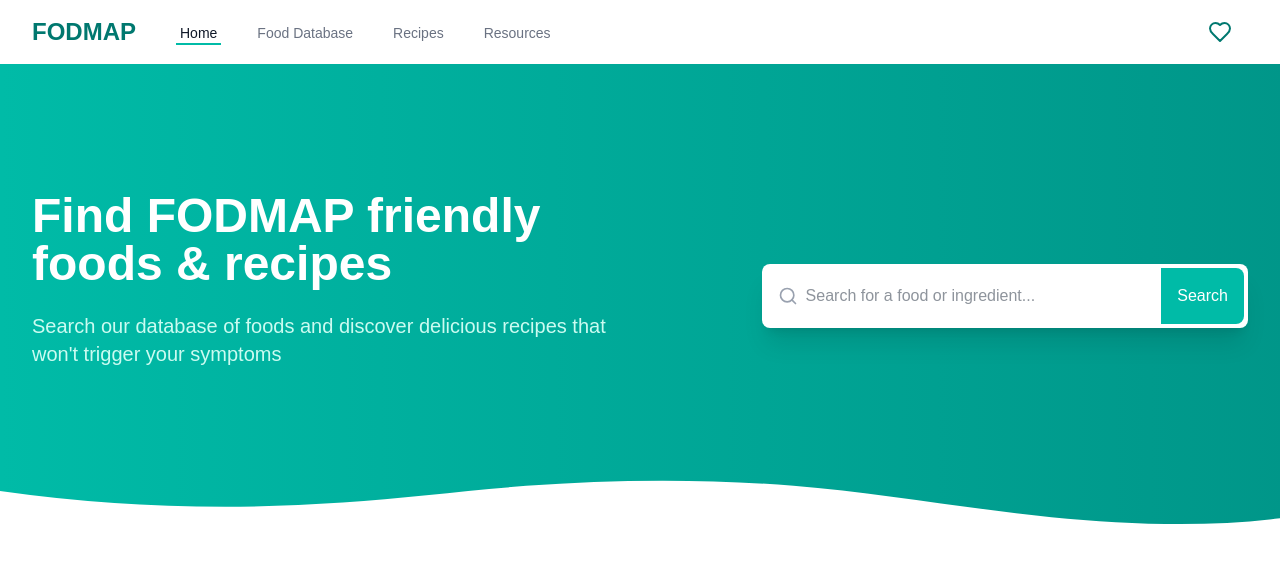
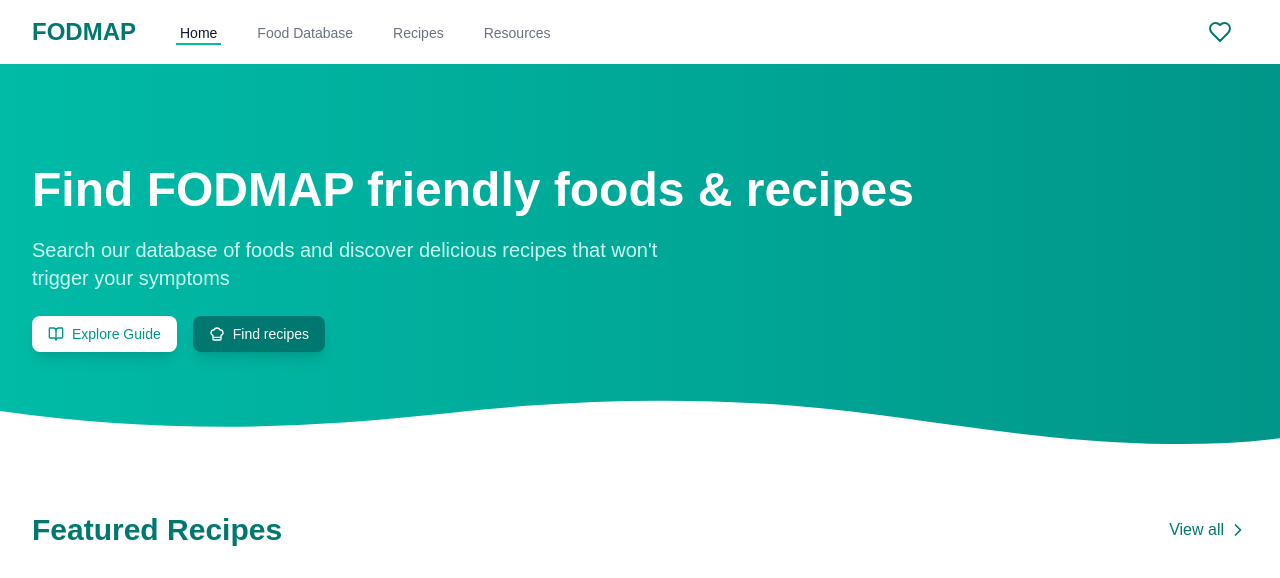
Before and after one commit to zarhaselene/fodmap-recipe, a Next.js app: page / in a window 1280 px wide. Shown: the top 578 px of the page. Built offline with nearby package versions, Linux system fonts and the light colour scheme; grey boxes are pictures that could not be loaded.

Commit message:
Refactor Hero component to remove search functionality and add navigation links for guides and recipes

```diff
--- a/src/app/components/shared/Hero.jsx
+++ b/src/app/components/shared/Hero.jsx
@@ -1,73 +1,54 @@
 "use client";
 import React from "react";
-import { Search } from "lucide-react";
 import { motion } from "framer-motion";
 import WaveDivider from "./WaveDivider";
+import { BookOpen, ChefHat } from "lucide-react";
+import Link from "next/link";
 
-const Hero = ({ title, description, searchPlaceholder }) => {
+const Hero = ({ title, description }) => {
   return (
-    <div className="relative bg-gradient-to-r from-teal-500 to-teal-600">
-      <div className="max-w-7xl mx-auto px-4 sm:px-6 lg:px-8 py-24 md:py-32">
-        <div className="md:flex md:items-center md:justify-between">
-          <motion.div
-            className="md:w-1/2 text-left"
-            initial={{ opacity: 0, x: -50 }}
-            animate={{ opacity: 1, x: 0 }}
-            transition={{ duration: 0.6 }}
-          >
+    <div className="relative bg-gradient-to-r from-teal-500 to-teal-600 overflow-hidden">
+      <div className="py-12 md:py-24 relative z-10">
+        <div className="container max-w-7xl mx-auto px-4 sm:px-6 lg:px-8">
           <motion.h1
-              className="text-3xl md:text-4xl lg:text-5xl font-extrabold text-white mb-6"
-              initial={{ opacity: 0 }}
-              animate={{ opacity: 1 }}
+            className="text-3xl md:text-4xl lg:text-5xl font-extrabold text-white leading-tight mb-4"
+            initial={{ opacity: 0, y: 20 }}
+            animate={{ opacity: 1, y: 0 }}
             transition={{ delay: 0.2, duration: 0.6 }}
           >
             {title}
           </motion.h1>
           <motion.p
-              className="text-teal-100 text-lg md:text-xl mb-8"
-              initial={{ opacity: 0 }}
-              animate={{ opacity: 1 }}
+            className="text-teal-100 text-lg md:text-xl mb-6 max-w-2xl"
+            initial={{ opacity: 0, y: 20 }}
+            animate={{ opacity: 1, y: 0 }}
             transition={{ delay: 0.4, duration: 0.6 }}
           >
             {description}
           </motion.p>
-          </motion.div>
-
-          {/* Search bar */}
           <motion.div
-            className="md:w-2/5 bg-white rounded-lg shadow-xl p-1"
-            initial={{ opacity: 0, y: 30 }}
-            animate={{ opacity: 1, y: 0 }}
+            className="flex space-x-4"
+            initial={{ opacity: 0 }}
+            animate={{ opacity: 1 }}
             transition={{ delay: 0.6, duration: 0.6 }}
-            whileHover={{ scale: 1.02 }}
           >
-            <form role="search" aria-labelledby="search-bar">
-              <div className="relative">
-                <div className="absolute inset-y-0 left-0 pl-3 flex items-center pointer-events-none">
-                  <Search className="h-5 w-5 text-gray-400" />
-                </div>
-                <input
-                  type="text"
-                  id="search-bar"
-                  aria-label="Search input"
-                  className="block w-full pl-10 pr-3 py-4 text-gray-800 border-transparent rounded-lg focus:outline-none focus:ring-2 focus:ring-teal-500 focus:border-transparent text-base"
-                  placeholder={searchPlaceholder}
-                  aria-placeholder={searchPlaceholder}
-                />
-                <button
-                  type="submit"
-                  aria-label="Submit search"
-                  className="absolute inset-y-0 right-0 flex items-center px-4 text-white bg-teal-500 hover:bg-teal-600 rounded-r-lg"
+            <Link
+              href="/resources/guides/fodmap"
+              className="flex items-center space-x-2 bg-white text-teal-600 px-4 py-2 rounded-lg shadow-lg hover:bg-teal-50 transition"
             >
-                  Search
-                </button>
-              </div>
-            </form>
+              <BookOpen className="w-4 h-4" />
+              <span className="text-sm">Explore Guide</span>
+            </Link>
+            <Link
+              href="/recipes"
+              className="flex items-center space-x-2 bg-teal-700 text-white px-4 py-2 rounded-lg shadow-lg hover:bg-teal-800 transition"
+            >
+              <ChefHat className="w-4 h-4" />
+              <span className="text-sm">Find recipes</span>
+            </Link>
           </motion.div>
         </div>
       </div>
-
-      {/* Wave shape divider */}
       <div className="absolute bottom-0 left-0 right-0">
         <WaveDivider />
       </div>
```
Lines whose indentation alone changed are shown as unchanged.
